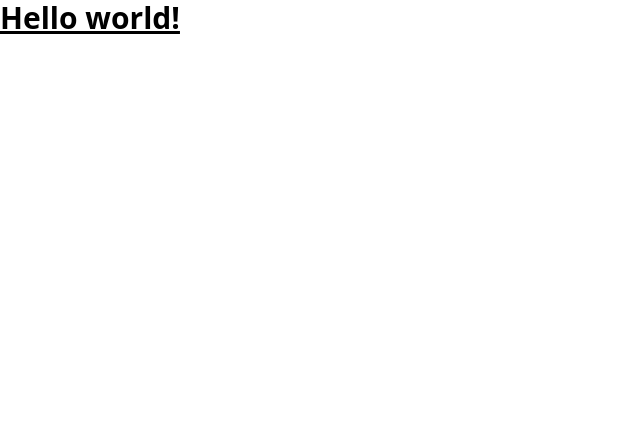
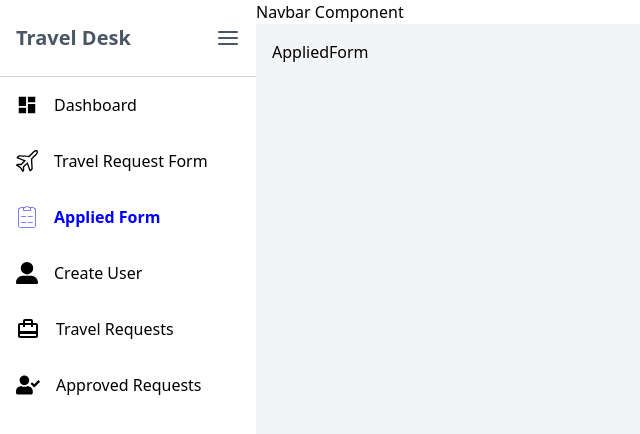
Before and after one commit to Bittu121/Travel-Desk, a React (Vite) app in the folder client/: page /applied-form in a window 1280 px wide. Shown: the top 434 px of the page, without its empty margins (0-640 px from the left). Built offline with nearby package versions, Linux system fonts and the light colour scheme.

Commit message:
add applied form, approved request, signup, travel request and travel request form component with setup routing and navigation menu at sidebar

```diff
--- a/client/src/App.jsx
+++ b/client/src/App.jsx
@@ -1,11 +1,26 @@
 import React from "react";
+import { Routes, Route } from "react-router-dom";
+import Layout from "./components/Layout";
+import Dashboard from "./components/Dashboard.jsx";
+import TravelRequestForm from "./pages/TravelRequestForm/TravelRequestForm.jsx";
+import AppliedForm from "./pages/AppliedForm/AppliedForm.jsx";
+import Signup from "./pages/Auth/Signup.jsx";
+import ApprovedRequest from "./pages/ApprovedRequest/ApprovedRequest.jsx";
+import TravelRequest from "./pages/TravelRequest/TravelRequest.jsx";
 
 function App() {
   return (
     <>
-      <div>
-        <h1 class="text-3xl font-bold underline">Hello world!</h1>
-      </div>
+      <Routes>
+        <Route path="/" element={<Layout />}>
+          <Route path="/dashboard" element={<Dashboard />} />
+          <Route path="/travel-request-form" element={<TravelRequestForm />} />
+          <Route path="/applied-form" element={<AppliedForm />} />
+          <Route path="/signup" element={<Signup />} />
+          <Route path="/approved-requests" element={<ApprovedRequest />} />
+          <Route path="/travel-requests" element={<TravelRequest/>}/>
+        </Route>
+      </Routes>
     </>
   );
 }
--- /dev/null
+++ b/client/src/components/Dashboard.jsx
@@ -0,0 +1,11 @@
+import React from "react";
+
+function Dashboard() {
+  return (
+    <>
+      <div>Dashboard</div>
+    </>
+  );
+}
+
+export default Dashboard;
--- a/client/src/components/Layout.jsx
+++ b/client/src/components/Layout.jsx
@@ -1,6 +1,7 @@
-import React from "react";
+import React, { useState } from "react";
 import Sidebar from "./Sidebar";
 import Navbar from "./Navbar";
+import { Outlet } from "react-router-dom";
 const Layout = () => {
   const [isSidebarOpen, setSidebarOpen] = useState(false);
   return (
--- a/client/src/components/Navbar.jsx
+++ b/client/src/components/Navbar.jsx
@@ -1,6 +1,6 @@
 import React from "react";
 
-const Navbar = () => {
+const Navbar = ({ toggleSidebar }) => {
   return (
     <>
       <div>Navbar Component</div>
--- a/client/src/components/Sidebar.jsx
+++ b/client/src/components/Sidebar.jsx
@@ -1,9 +1,225 @@
 import React from "react";
+import { FiMenu, FiX } from "react-icons/fi";
+import { MdDashboard } from "react-icons/md";
+import { NavLink } from "react-router-dom";
+import { MdCardTravel } from "react-icons/md";
+import { FaUserLarge } from "react-icons/fa6";
+import { FaUserCheck } from "react-icons/fa";
+import { SiReacthookform } from "react-icons/si";
+import { SlPlane } from "react-icons/sl";
 
-const Sidebar = () => {
+const Sidebar = ({ isOpen, toggleSidebar }) => {
   return (
     <>
-      <div>Sidebar</div>
+      <div>
+        <div
+          className={`hidden md:flex flex-col h-screen bg-white transition-width duration-300 ${
+            isOpen ? "w-16" : "w-64"
+          }`}
+        >
+          <div className="flex items-center justify-between px-4 py-6 border-b border-gray-300">
+            <h2
+              className={` ${
+                isOpen ? "hidden" : "block"
+              } text-xl font-bold text-gray-600`}
+            >
+              Travel Desk
+            </h2>
+            <button
+              onClick={toggleSidebar}
+              className="text-xl text-gray-600 cursor-pointer"
+            >
+              <FiMenu size={24} />
+            </button>
+          </div>
+          <nav>
+            <NavLink
+              to="/dashboard"
+              className="flex items-center gap-4 p-4 text-gray-500"
+              style={(e) => {
+                return {
+                  color: e.isActive ? "blue" : "black",
+                  fontWeight: e.isActive ? "bold" : "normal",
+                };
+              }}
+            >
+              <MdDashboard className="text-xl" size={22} />
+              <span className={`${isOpen ? "hidden" : "block"}`}>
+                Dashboard
+              </span>
+            </NavLink>
+            <NavLink
+              to="/travel-request-form"
+              className="flex items-center gap-4 p-4 text-gray-500"
+              style={(e) => {
+                return {
+                  color: e.isActive ? "blue" : "black",
+                  fontWeight: e.isActive ? "bold" : "normal",
+                };
+              }}
+            >
+              <SlPlane className="text-xl" size={22} />
+              <span className={`${isOpen ? "hidden" : "block"}`}>
+                Travel Request Form
+              </span>
+            </NavLink>
+            <NavLink
+              to="/applied-form"
+              className="flex items-center gap-4 p-4 text-gray-500"
+              style={(e) => {
+                return {
+                  color: e.isActive ? "blue" : "black",
+                  fontWeight: e.isActive ? "bold" : "normal",
+                };
+              }}
+            >
+              <SiReacthookform className="text-xl" size={22} />
+              <span className={`${isOpen ? "hidden" : "block"}`}>
+                Applied Form
+              </span>
+            </NavLink>
+            <NavLink
+              to="/signup"
+              className="flex items-center gap-4 p-4 text-gray-500"
+              style={(e) => {
+                return {
+                  color: e.isActive ? "blue" : "black",
+                  fontWeight: e.isActive ? "bold" : "normal",
+                };
+              }}
+            >
+              <FaUserLarge className="text-xl" size={22} />
+              <span className={`${isOpen ? "hidden" : "block"}`}>
+                Create User
+              </span>
+            </NavLink>
+            <NavLink
+              to="/travel-requests"
+              className="flex items-center gap-4 p-4 text-gray-500"
+              style={(e) => {
+                return {
+                  color: e.isActive ? "blue" : "black",
+                  fontWeight: e.isActive ? "bold" : "normal",
+                };
+              }}
+            >
+              <MdCardTravel className="text-xl" size={24} />
+              <span className={`${isOpen ? "hidden" : "block"}`}>
+                Travel Requests
+              </span>
+            </NavLink>
+            <NavLink
+              to="/approved-requests"
+              className="flex items-center gap-4 p-4 text-gray-500"
+              style={(e) => {
+                return {
+                  color: e.isActive ? "blue" : "black",
+                  fontWeight: e.isActive ? "bold" : "normal",
+                };
+              }}
+            >
+              <FaUserCheck className="text-xl" size={24} />
+              <span className={`${isOpen ? "hidden" : "block"}`}>
+                Approved Requests
+              </span>
+            </NavLink>
+          </nav>
+        </div>
+        {/* Mobile Sidebar */}
+        <div
+          className={`fixed top-0 left-0 z-40 bg-white h-screen w-64 transition-transform duration-300 ${
+            isOpen ? "translate-x-0" : "-translate-x-full"
+          } md:hidden`}
+        >
+          <div className="flex items-center justify-between p-4">
+            <h1 className="font-bold text-xl text-gray-800">Travel Desk</h1>
+            <button
+              onClick={toggleSidebar}
+              className="text-xl text-gray-600 cursor-pointer"
+            >
+              <FiX size={24} />
+            </button>
+          </div>
+          <NavLink
+            to="/dashboard"
+            className="flex items-center gap-4 p-4 text-gray-500"
+            style={(e) => {
+              return {
+                color: e.isActive ? "blue" : "black",
+                fontWeight: e.isActive ? "bold" : "normal",
+              };
+            }}
+          >
+            <MdDashboard className="text-xl" size={24} />
+            <span>Dashboard</span>
+          </NavLink>
+          <NavLink
+            to="/travel-request-form"
+            className="flex items-center gap-4 p-4 text-gray-500"
+            style={(e) => {
+              return {
+                color: e.isActive ? "blue" : "black",
+                fontWeight: e.isActive ? "bold" : "normal",
+              };
+            }}
+          >
+            <SlPlane className="text-xl" size={24} />
+            <span>Travel Request Form</span>
+          </NavLink>
+          <NavLink
+            to="/applied-form"
+            className="flex items-center gap-4 p-4 text-gray-500"
+            style={(e) => {
+              return {
+                color: e.isActive ? "blue" : "black",
+                fontWeight: e.isActive ? "bold" : "normal",
+              };
+            }}
+          >
+            <SiReacthookform className="text-xl" size={24} />
+            <span>Applied Form</span>
+          </NavLink>
+          <NavLink
+            to="/signup"
+            className="flex items-center gap-4 p-4 text-gray-500"
+            style={(e) => {
+              return {
+                color: e.isActive ? "blue" : "black",
+                fontWeight: e.isActive ? "bold" : "normal",
+              };
+            }}
+          >
+            <FaUserLarge className="text-xl" size={24} />
+            <span>Create User</span>
+          </NavLink>
+          <NavLink
+            to="/travel-requests"
+            className="flex items-center gap-4 p-4 text-gray-500"
+            style={(e) => {
+              return {
+                color: e.isActive ? "blue" : "black",
+                fontWeight: e.isActive ? "bold" : "normal",
+              };
+            }}
+          >
+            <MdCardTravel className="text-xl" size={24} />
+            <span>Travel Requests</span>
+          </NavLink>
+          <NavLink
+            to="/approved-requests"
+            className="flex items-center gap-4 p-4 text-gray-500"
+            style={(e) => {
+              return {
+                color: e.isActive ? "blue" : "black",
+                fontWeight: e.isActive ? "bold" : "normal",
+              };
+            }}
+          >
+            <FaUserCheck className="text-xl" size={24} />
+            <span>Approved Requests</span>
+          </NavLink>
+        </div>
+      </div>
     </>
   );
 };
--- /dev/null
+++ b/client/src/pages/AppliedForm/AppliedForm.jsx
@@ -0,0 +1,11 @@
+import React from "react";
+
+function AppliedForm() {
+  return (
+    <>
+      <div>AppliedForm</div>
+    </>
+  );
+}
+
+export default AppliedForm;
--- /dev/null
+++ b/client/src/pages/ApprovedRequest/ApprovedRequest.jsx
@@ -0,0 +1,9 @@
+import React from 'react'
+
+function ApprovedRequest() {
+  return (
+    <div>ApprovedRequest</div>
+  )
+}
+
+export default ApprovedRequest
--- /dev/null
+++ b/client/src/pages/Auth/Signup.jsx
@@ -0,0 +1,11 @@
+import React from "react";
+
+function Signup() {
+  return (
+    <>
+      <div>Signup</div>
+    </>
+  );
+}
+
+export default Signup;
--- /dev/null
+++ b/client/src/pages/TravelRequest/TravelRequest.jsx
@@ -0,0 +1,9 @@
+import React from 'react'
+
+function TravelRequest() {
+  return (
+    <div>TravelRequest</div>
+  )
+}
+
+export default TravelRequest
--- /dev/null
+++ b/client/src/pages/TravelRequestForm/TravelRequestForm.jsx
@@ -0,0 +1,11 @@
+import React from "react";
+
+function TravelRequestForm() {
+  return (
+    <>
+      <div>TravelRequestForm</div>
+    </>
+  );
+}
+
+export default TravelRequestForm;
```
